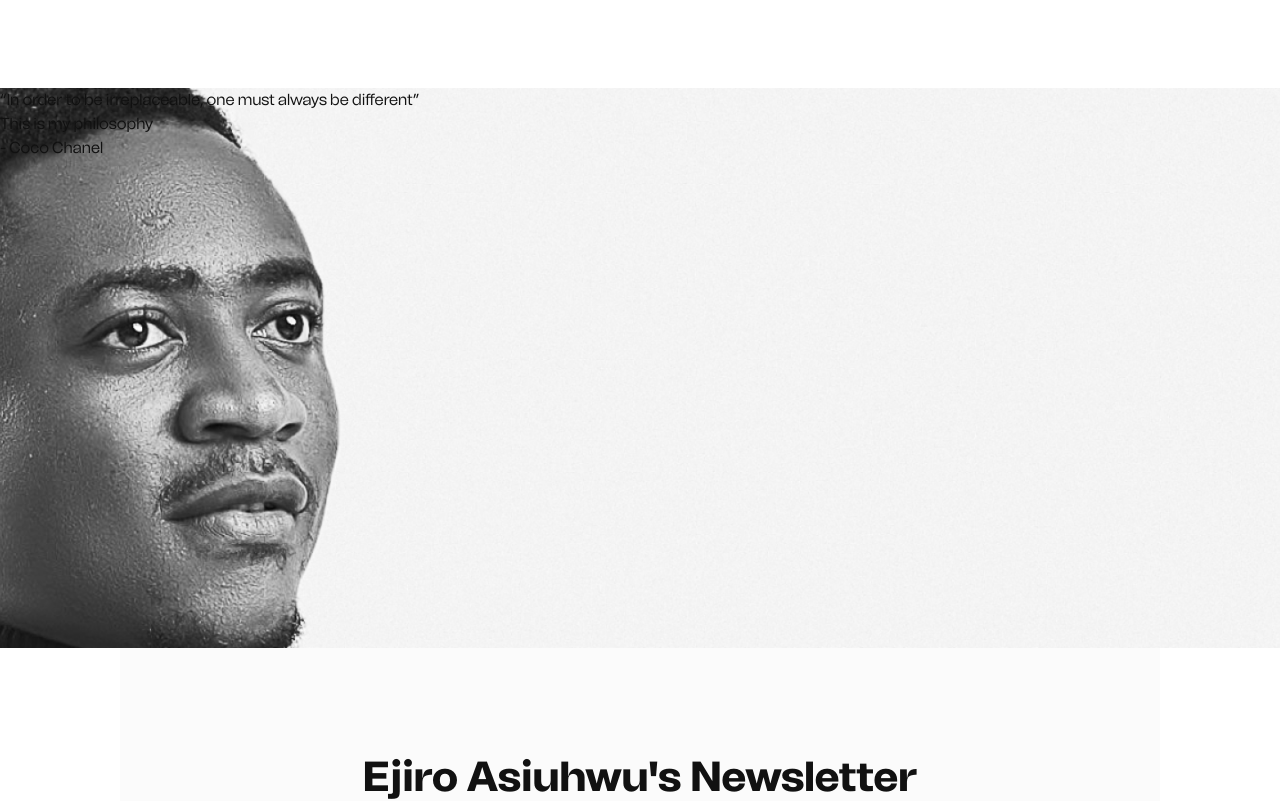
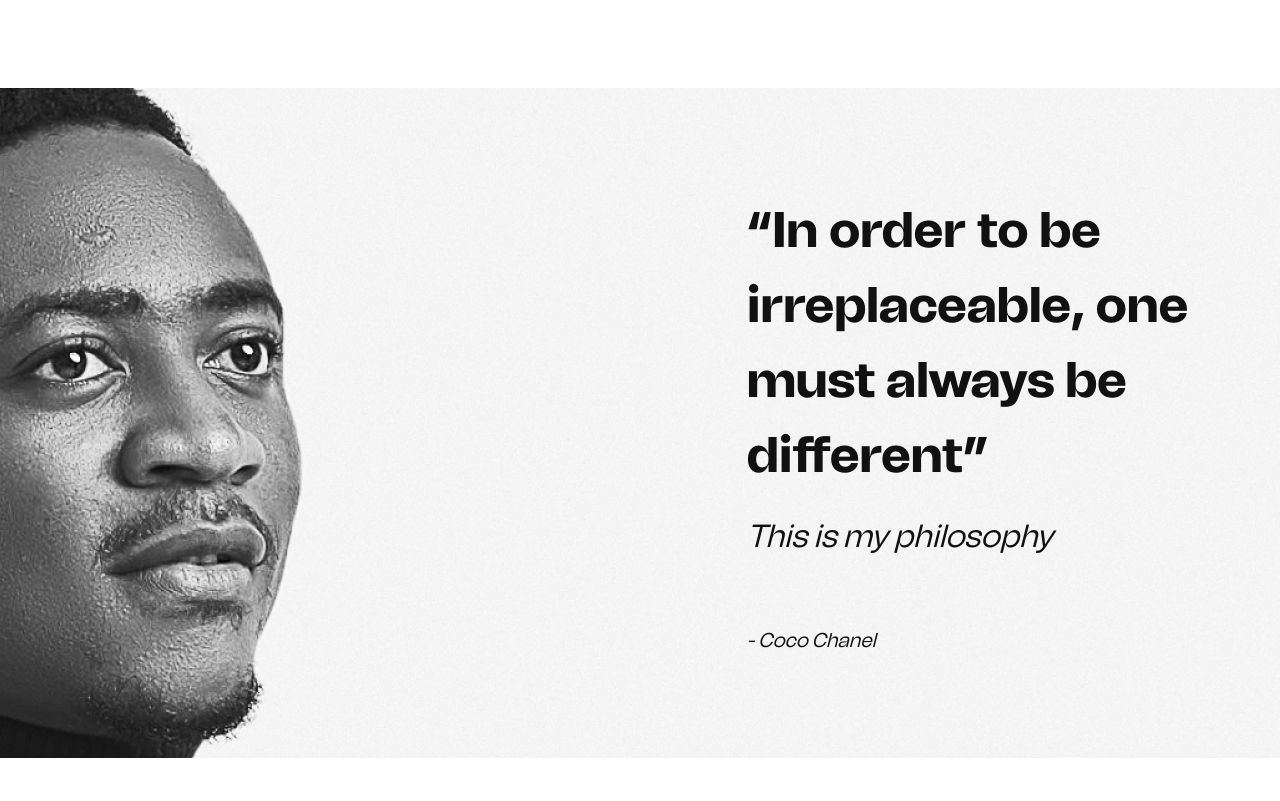
Before and after one commit to ejirocodes/portfolio-1, a Next.js app: page / in a window 1280 px wide. Shown: the part 6280-7081 px from the top of the page. After the commit the page ends 7038 px from the top, so only its background shows below. Built offline with nearby package versions, Linux system fonts and the light colour scheme.

Commit message:
mobile responsive quote section

```diff
--- a/components/home/Quote.tsx
+++ b/components/home/Quote.tsx
@@ -1,10 +1,14 @@
 export default function Quote() {
   return (
-    <section className="bg-hero-quote w-full h-[70vh] bg-cover bg-top flex">
-      <div>
-        <p>“In order to be irreplaceable, one must always be different”</p>
-        <p>This is my philosophy</p>
-        <p>- Coco Chanel</p>
+    <section className="bg-hero-quote w-full bg-cover md:h-[670px] h-[289px] bg-no-repeat md:bg-top bg-left flex items-center justify-end">
+      <div className="md:w-5/12 w-1/2 md:pr-[50px]">
+        <p className="md:text-[50px] text-[20px] font-extrabold mb-5 ">
+          “In order to be irreplaceable, one must always be different”
+        </p>
+        <p className="md:text-[32px] text-[14px] italic md:mb-[65px] mb-[5px] ">
+          This is my philosophy
+        </p>
+        <p className="md:text-[20px] text-[10px] italic">- Coco Chanel</p>
       </div>
     </section>
   );
--- a/pages/index.tsx
+++ b/pages/index.tsx
@@ -98,9 +98,7 @@ const Home: NextPage = () => {
         <Endorsement />
         <Work />
         <Quote />
-        <div className="container-space">
-          <Newsletter />
-        </div>
+        <div className="container-space">{/* <Newsletter /> */}</div>
       </main>
     </div>
   );
--- a/pages/work.tsx
+++ b/pages/work.tsx
@@ -223,7 +223,7 @@ const Work = () => {
               {projects
                 .filter((project) => project.type === "project")
                 .map((project) => (
-                  <ProjectCard project={project} key={project.details} />
+                  <ProjectCard project={project} key={project.title} />
                 ))}
               <div className="drag-proxy"></div>
             </div>
@@ -233,7 +233,7 @@ const Work = () => {
               {projects
                 .filter((project) => project.type === "open")
                 .map((project) => (
-                  <ProjectCard project={project} key={project.details} />
+                  <ProjectCard project={project} key={project.id} />
                 ))}
             </div>
           </TabPanel>
--- a/types/interface.ts
+++ b/types/interface.ts
@@ -15,6 +15,7 @@ interface Url {
   link: string;
 }
 export interface Project {
+  id: number;
   title: string;
   logo: string;
   details: string;
```
Also changed, not shown: data/projects.ts (+9 -0 lines).
